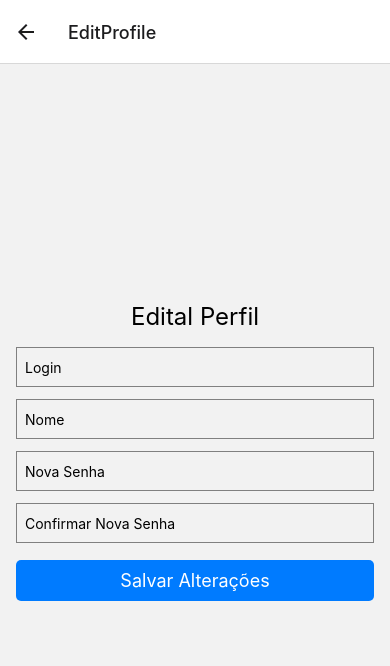
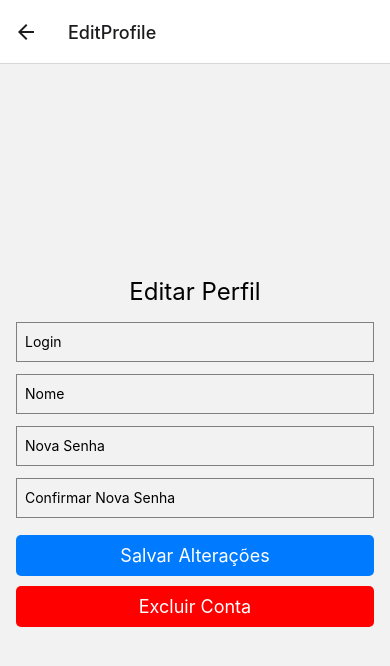
Before and after one commit to DiegoOliveira1990/papacapim-app, a React Native app: screen /EditProfile in a window 390 px wide. Shown: the top 666 px of the page. Built offline with nearby package versions, Linux system fonts and the light colour scheme.

Commit message:
alterações no botão de excluir conta

```diff
--- a/api.js
+++ b/api.js
@@ -138,8 +138,8 @@ export const getUser = async (login) => {
     const response = await api.get(`/users/${login}`); // Certifique-se de que o login está sendo usado corretamente
     return response.data;
   } catch (error) {
-    console.error('Get User Error:', error.response ? error.response.data : error.message);
-    throw error;
+    console.error('Get User Error:', error.response ? error.response.data : error.message); // Mostra detalhes do erro
+    throw error; // Repassa o erro para ser tratado na tela
   }
 };
 
--- a/screens/EditProfileScreen.js
+++ b/screens/EditProfileScreen.js
@@ -1,7 +1,7 @@
 import React, { useState, useEffect } from 'react';
 import { View, Text, TextInput, TouchableOpacity, StyleSheet, Alert } from 'react-native';
 import AsyncStorage from '@react-native-async-storage/async-storage';
-import { getUser, updateUser, loginUser } from '../api';
+import { getUser, updateUser, deleteUser } from '../api'; // Importe a função deleteUser
 
 export default function EditProfileScreen({ navigation }) {
   const [login, setLogin] = useState('');
@@ -14,11 +14,12 @@ export default function EditProfileScreen({ navigation }) {
     const loadUserData = async () => {
       try {
         const storedUserId = await AsyncStorage.getItem('sessionId');
-        if (storedUserId) {
+        const storedLogin = await AsyncStorage.getItem('userLogin'); // Carregar o login armazenado
+        if (storedUserId && storedLogin) {
           setUserId(storedUserId);
-          const userData = await getUser(login);
-          setLogin(userData.login);
-          setName(userData.name);
+          setLogin(storedLogin); // Define o login do usuário logado
+          const userData = await getUser(storedLogin); // Chama a função getUser com o login correto
+          setName(userData.name); // Define o nome recebido da API
         }
       } catch (error) {
         Alert.alert('Erro', 'Falha ao carregar dados do usuário.');
@@ -50,9 +51,40 @@ export default function EditProfileScreen({ navigation }) {
     }
   };
 
+  const confirmDeleteAccount = () => {
+    Alert.alert(
+      'Confirmação',
+      'Tem certeza que deseja excluir? Essa ação não pode ser desfeita.',
+      [
+        {
+          text: 'Cancelar',
+          style: 'cancel', // Botão de cancelar
+        },
+        {
+          text: 'Excluir',
+          onPress: handleDeleteAccount, // Função que será chamada ao confirmar a exclusão
+          style: 'destructive', // Estilo destrutivo para destacar que é uma ação perigosa
+        },
+      ]
+    );
+  };
+
+  const handleDeleteAccount = async () => {
+    try {
+      console.log('Deleting user with ID:', userId); // Log do ID para exclusão
+      await deleteUser(userId); // Chama a função para deletar o usuário
+      await AsyncStorage.clear(); // Limpa os dados da sessão
+      Alert.alert('Conta excluída com sucesso');
+      navigation.navigate('Login'); // Redireciona para a tela de cadastro
+    } catch (error) {
+      console.error('Delete User Error:', error.response ? error.response.data : error.message); // Log detalhado do erro
+      Alert.alert('Erro!', 'Falha ao excluir a conta. Tente novamente.');
+    }
+  };
+
   return (
     <View style={styles.container}>
-      <Text style={styles.title}>Edital Perfil</Text>
+      <Text style={styles.title}>Editar Perfil</Text>
       <TextInput
         style={styles.input}
         placeholder="Login"
@@ -81,6 +113,11 @@ export default function EditProfileScreen({ navigation }) {
       />
       <TouchableOpacity style={styles.button} onPress={handleUpdateProfile}>
         <Text style={styles.buttonText}>Salvar Alterações</Text>
+      </TouchableOpacity>
+
+      {/* Botão para excluir conta */}
+      <TouchableOpacity style={[styles.button, styles.deleteButton]} onPress={confirmDeleteAccount}>
+        <Text style={styles.buttonText}>Excluir Conta</Text>
       </TouchableOpacity>
     </View>
   );
@@ -116,4 +153,7 @@ const styles = StyleSheet.create({
     color: '#fff',
     fontSize: 18,
   },
+  deleteButton: {
+    backgroundColor: 'red', // Botão de exclusão com cor diferenciada
+  },
 });
```
